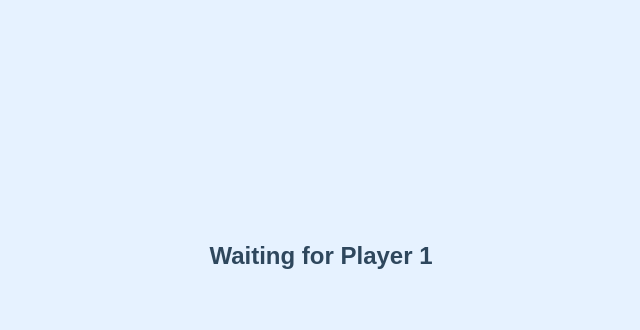
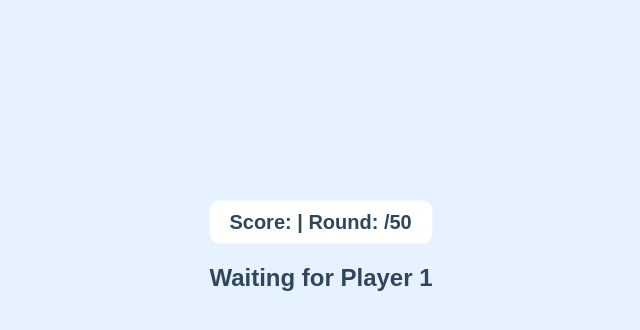
Before and after one commit to alexeykosh/2023-colexification-experiment, a Flask app: page /stand_by in a window 1280 px wide. Shown: the part 152-482 px from the top of the page, without its empty margins (327-967 px from the left). Run offline with Flask 2, Linux system fonts and the light colour scheme; some libraries are stand-ins or nearby versions.

Commit message:
added score and round counter, touched up some appearance issues

```diff
--- a/src/app.py
+++ b/src/app.py
@@ -23,7 +23,7 @@ app.config['CONTEXT_FOLDER'] = os.path.join('static', 'context')
 
 ### GLOBAL ###
 
-NROUNDS = 5
+NROUNDS = 50
 queue = []
 experiments = defaultdict(dict)
 experiments_queue = []
@@ -116,6 +116,15 @@ def joined_stand_by():
     # if the user is the receiver, save sid to dict
     user = request.cookies.get('user')
     experiment_id = int(request.cookies.get('experiment_id'))
+
+    game = experiments[experiment_id]['game']
+    # get score and round number
+    score = game.score
+    round_number = game.current_round
+
+    # emit "updateScoreRound" with score and round number
+    socketio.emit('updateScoreRound', {'score': score, 'round': round_number}, room=request.sid)
+
     if experiments[experiment_id]['receiver'] == user:
         experiments[experiment_id]['receiver_sid'] = request.sid
     elif experiments[experiment_id]['sender'] == user:
@@ -193,9 +202,12 @@ def joined_result():
     user = request.cookies.get('user')
     map_result = {True: 'Correct!', False: 'Incorrect!'}
     result = game.check(stimulus_out=stimulus_out)
+    score = game.score
+    round_number = game.current_round
+    print(score)
+    print(round_number)
     if game.current_round < NROUNDS:
-        socketio.emit('resultCheck', {'message': map_result[result]}, room=request.sid)
-        print(experiments[experiment_id])
+        socketio.emit('resultCheck', {'message': map_result[result], 'score': score, 'round': round_number}, room=request.sid)
         sleep(2)
         if old_sender == user:
             experiments[experiment_id]['receiver'] = old_sender
--- a/src/game.py
+++ b/src/game.py
@@ -49,7 +49,6 @@ class Game:
         # when reloading page
         self.LOGS[self.current_round]['word'] = word
         self.c_word = word
-        self.n_checks = 0
 
     def check(self, stimulus_out):
         '''Check if the stimulus chosen by the receiver is correct'''
@@ -58,7 +57,7 @@ class Game:
         self.LOGS[self.current_round]['stimulus_out'] = stimulus_out
         if stimulus_out == self.c_stimulus:
             # if correct, increment score
-            if self.n_checks == 1:
+            if self.n_checks == 2:
                 self.score += 1
             self.LOGS[self.current_round]['correct'] = True
             self.LOGS[self.current_round]['score'] = self.score
--- a/src/static/style.css
+++ b/src/static/style.css
@@ -10,19 +10,21 @@ body {
     transform: translate(-50%, -50%);
 }
 
-.score-row {
-    /* position items in the top right corner of the page */
-    position: absolute;
-    right: 0;
-    top: 0;
-}
-
 .top-row {
     display: flex;
     justify-content: center;
     align-items: center;
     flex-direction: column;
     width: 100%;
+}
+
+.score-round {
+    background-color: white;
+    padding: 10px 20px;
+    font-weight: bold;
+    font-size: 20px;
+    /* make rounded corners */
+    border-radius: 10px;
 }
 
 .bottom-row {
--- a/src/templates/index.html
+++ b/src/templates/index.html
@@ -31,7 +31,7 @@
           setTimeout(function() {
             const reminderText = "Please enter your username and press ENTER to start the game.";
             $('#reminder').text(reminderText);
-          }, 500);
+          }, 0);
       </script>
   </body>
 </html>
--- a/src/templates/receiver.html
+++ b/src/templates/receiver.html
@@ -56,9 +56,9 @@
 
 
         setTimeout(function() {
-          const reminderText = "The red dot on the figure corresponds to the position of the shape that your partner encoded in the message.";
+          const reminderText = "The red dot on the figure corresponds to the position of the shape that Player 1 encoded in the message.";
           $('#reminder').text(reminderText);
-        }, 500);
+        }, 0);
     </script>
   </body>
 </html>
--- a/src/templates/stand_by.html
+++ b/src/templates/stand_by.html
@@ -5,6 +5,9 @@
 		<link href="/static/style.css" rel="stylesheet">
 	</head>
 	<body>
+		<div class="score-round">
+			Score: <span id="score"></span> | Round: <span id="round"></span>/50
+		</div>
 		<div class="top-row">
 			<h2>Waiting for Player 1<span class="dots"></span></h2>
 		</div>
@@ -31,6 +34,12 @@
 			socket.on('redirect', function(data) {
 				window.location.href = data.url;
 			});
+
+			// update score and round in the HTML
+			socket.on('updateScoreRound', function(data) {
+				$('#score').text(data.score);
+				$('#round').text(data.round);
+			});
 		</script>
 	</body>
 </html>
```
Also changed, not shown: src/templates/result.html (+19 -17 lines), src/templates/sender.html (+4 -4 lines).
